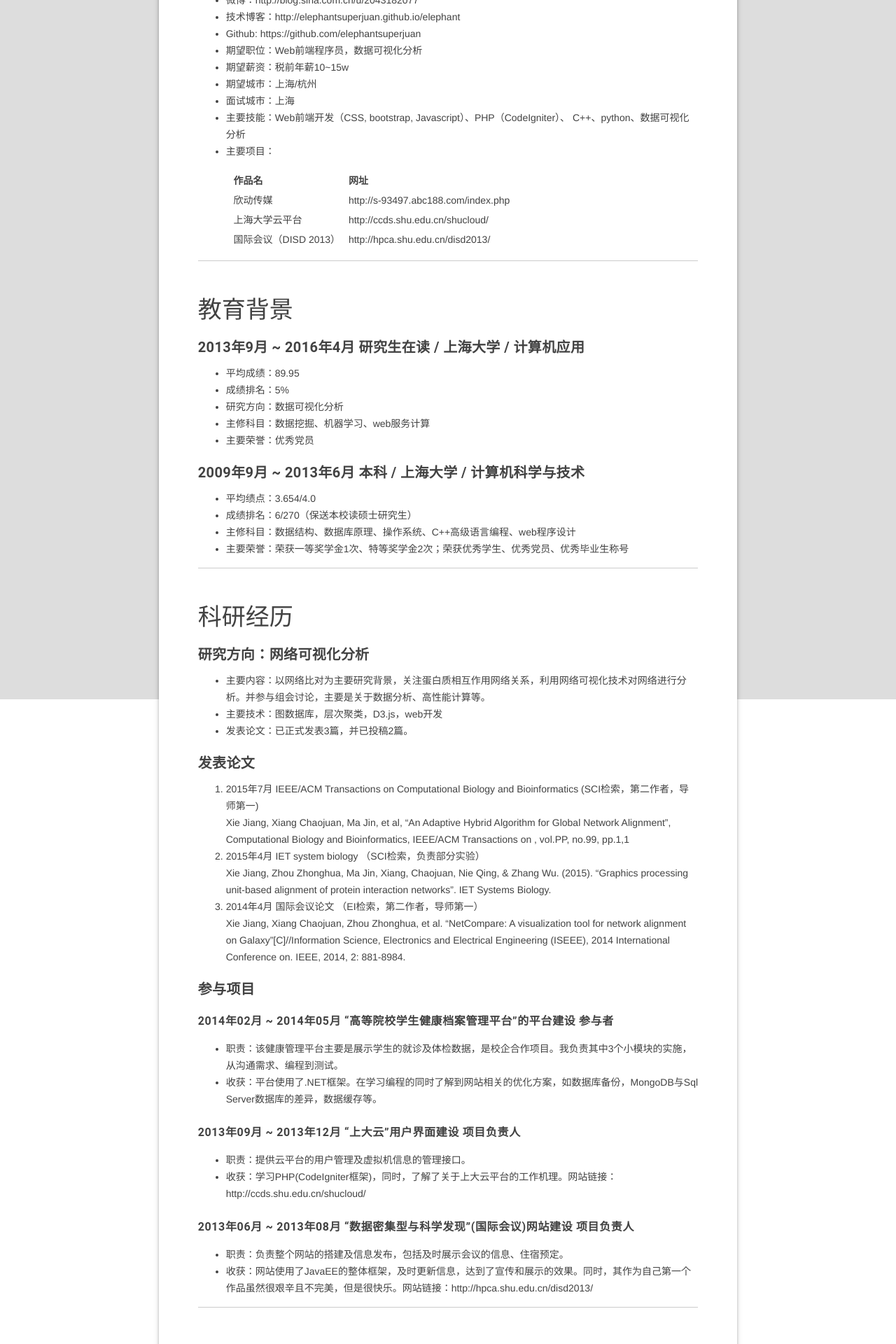
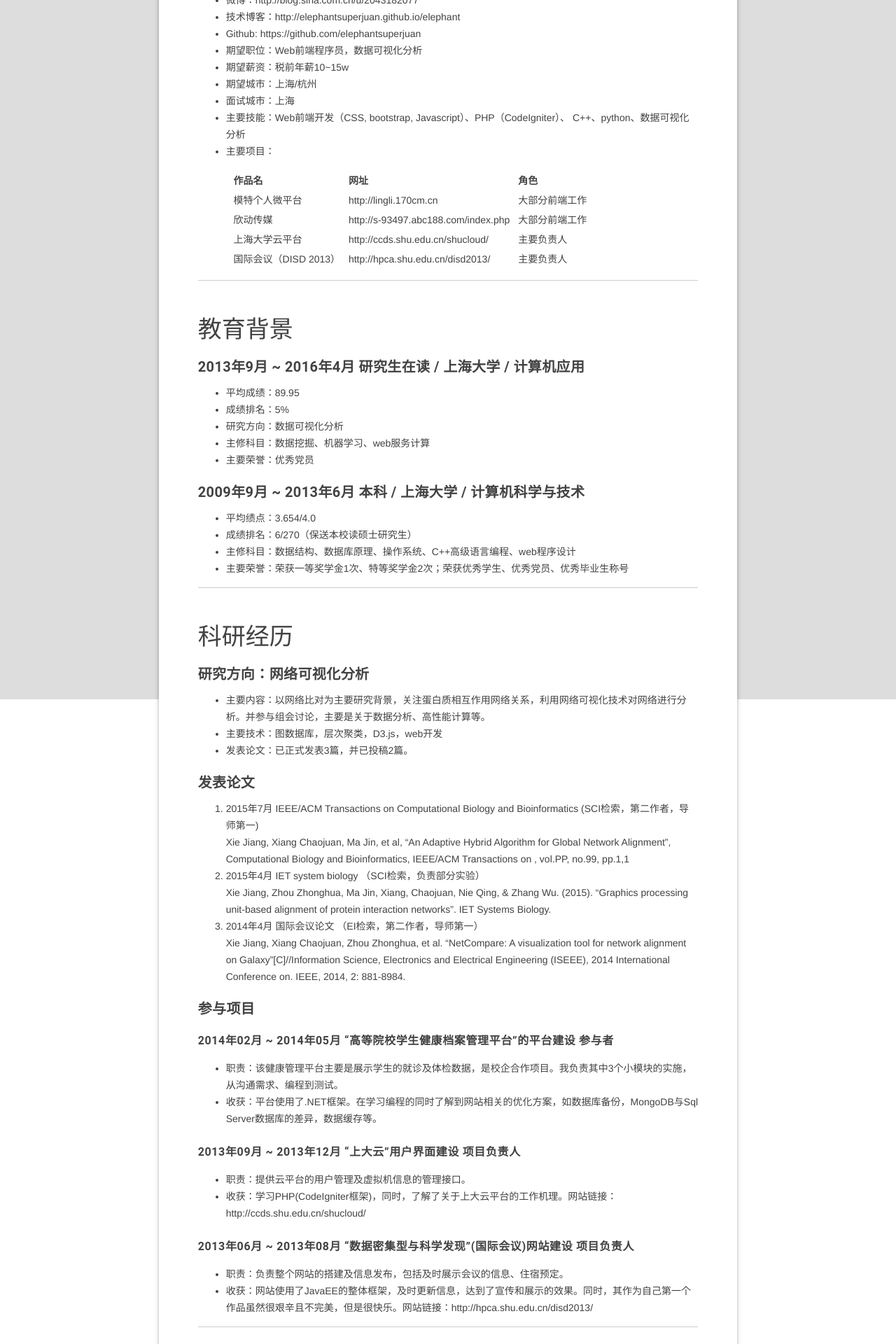
Before and after one commit to elephantsuperjuan/elephant, a Jekyll site: the page built from _posts/2015-08-22-resume.markdown, in a window 1280 px wide. Shown: the part 882-2802 px from the top of the page at 70% size. Built offline with Jekyll 4.4.1, drawn with Linux system fonts in a browser that asks for light colours.

Commit message:
作品更新

```diff
--- a/_posts/2015-08-22-resume.markdown
+++ b/_posts/2015-08-22-resume.markdown
@@ -28,10 +28,11 @@ image: 'img/resume.png'
 C++、python、数据可视化分析
  - 主要项目：
 
-	|| **作品名** || **网址** ||
-	|| 欣动传媒 || http://s-93497.abc188.com/index.php ||
-	|| 上海大学云平台 || http://ccds.shu.edu.cn/shucloud/ ||
-	|| 国际会议（DISD 2013） || http://hpca.shu.edu.cn/disd2013/ ||
+	|| **作品名** || **网址** || **角色** ||
+	|| 模特个人微平台 || http://lingli.170cm.cn || 大部分前端工作 ||
+	|| 欣动传媒 || http://s-93497.abc188.com/index.php || 大部分前端工作 ||
+	|| 上海大学云平台 || http://ccds.shu.edu.cn/shucloud/ || 主要负责人 ||
+	|| 国际会议（DISD 2013） || http://hpca.shu.edu.cn/disd2013/ || 主要负责人 ||
 
 ---
 
```
